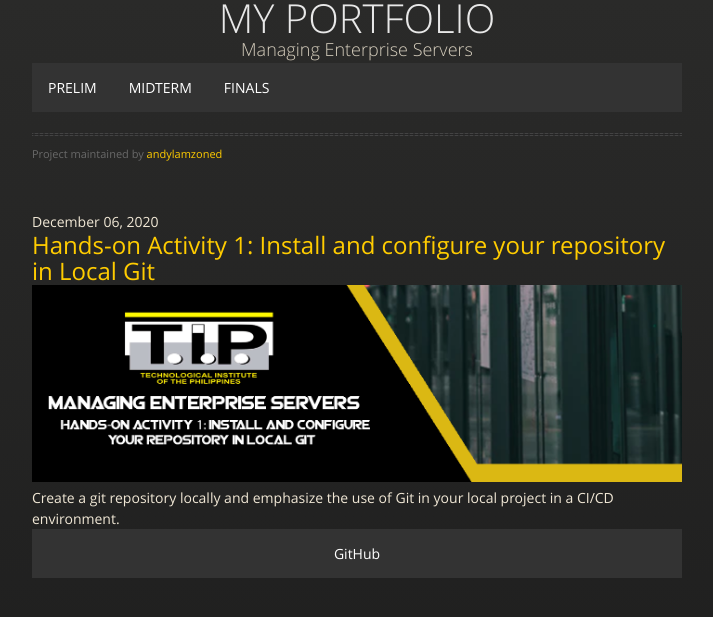
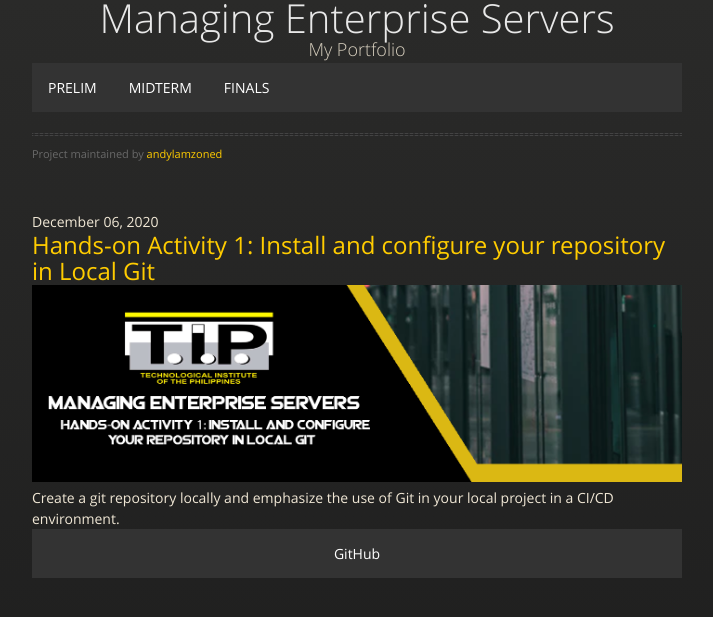
Before and after one commit to andylamzoned/andylamzoned.github.io, a Jekyll site: the page built from index.md, in a window 1280 px wide. Shown: the top 617 px of the page, without its empty margins (283-996 px from the left). Built offline with Jekyll 4.4.1, drawn with Linux system fonts in a browser that asks for light colours.

```diff
--- a/_layouts/default.html
+++ b/_layouts/default.html
@@ -22,8 +22,8 @@
 
       <section>
         <div id="title">
-          <h1>MY PORTFOLIO</h1>
-          <p>Managing Enterprise Servers</p>
+          <h1>Managing Enterprise Servers</h1>
+          <p>My Portfolio</p>
           <nav id="nav">
 						<ul class="links">
 							<li class="active"><a href="index.html">PRELIM</a></li>
--- a/assets/css/main.css
+++ b/assets/css/main.css
@@ -47,7 +47,7 @@ ul {
     background-color: #111;
   }
 
-  /* Actions */
+/* Actions */
 
 	ul.actions {
 		display: -moz-flex;
```
